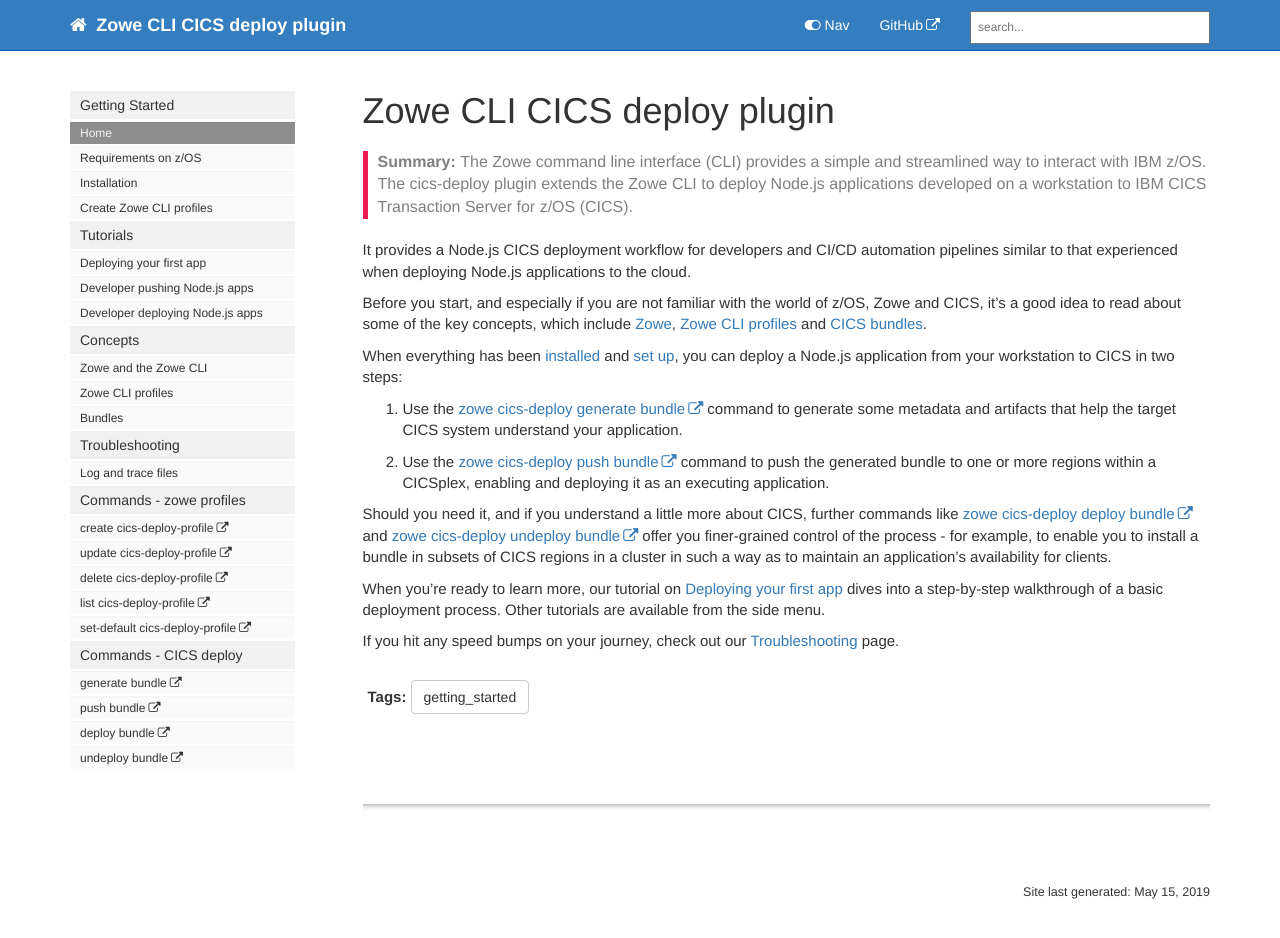
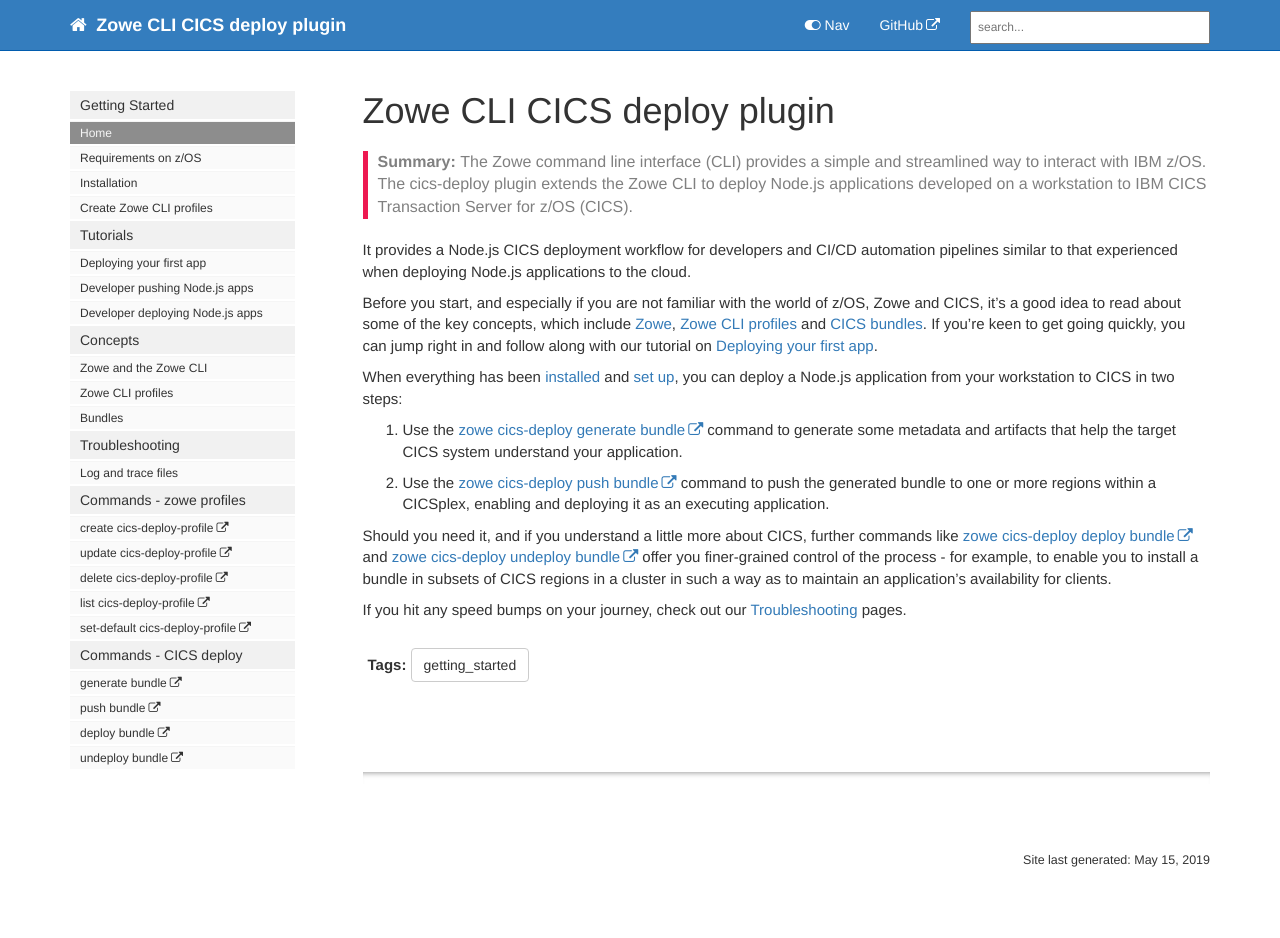
Before and after one commit to IBM/zowe-cli-cics-deploy-plugin, a Jekyll site: the page built from docs/pages/cdp/cdp-Home.md, in a window 1280 px wide and 962 px high. Shown: the top 938 px of the window. Built offline with Jekyll 4.4.1, drawn with Linux system fonts in a browser that asks for light colours; nearby versions of some CDN libraries; comment, search, counter and statistics services are not loaded.

Commit message:
Moved reference to tutorial closer to beginning of topic

```diff
--- a/docs/pages/cdp/cdp-Home.md
+++ b/docs/pages/cdp/cdp-Home.md
@@ -10,7 +10,7 @@ folder: cdp
 
 It provides a Node.js CICS deployment workflow for developers and CI/CD automation pipelines similar to that experienced when deploying Node.js applications to the cloud.
 
-Before you start, and especially if you are not familiar with the world of z/OS, Zowe and CICS, it's a good idea to read about some of the key concepts, which include [Zowe](cdp-zowe-and-cli), [Zowe CLI profiles](cdp-zowe-profiles) and [CICS bundles](cdp-cics-bundles).
+Before you start, and especially if you are not familiar with the world of z/OS, Zowe and CICS, it's a good idea to read about some of the key concepts, which include [Zowe](cdp-zowe-and-cli), [Zowe CLI profiles](cdp-zowe-profiles) and [CICS bundles](cdp-cics-bundles). If you're keen to get going quickly, you can jump right in and follow along with our tutorial on [Deploying your first app](cdp-Deploying-your-first-app).
 
 When everything has been [installed](cdp-Installation) and [set up](cdp-Create-Zowe-CLI-profiles), you can deploy a Node.js application from your workstation to CICS in two steps:
 
@@ -19,6 +19,4 @@ When everything has been [installed](cdp-Installation) and [set up](cdp-Create-Z
 
 Should you need it, and if you understand a little more about CICS, further commands like [zowe cics-deploy deploy bundle]({{ site.path_to_generated_docs }}CLIReadme.md#module-deploy) and [zowe cics-deploy undeploy bundle]({{ site.path_to_generated_docs }}CLIReadme.md#module-undeploy) offer you finer-grained control of the process - for example, to enable you to install a bundle in subsets of CICS regions in a cluster in such a way as to maintain an application's availability for clients.
 
-When you're ready to learn more, our tutorial on [Deploying your first app](cdp-Deploying-your-first-app) dives into a step-by-step walkthrough of a basic deployment process. Other tutorials are available from the side menu.
-
-If you hit any speed bumps on your journey, check out our [Troubleshooting](cdp-Troubleshooting-General) page.
+If you hit any speed bumps on your journey, check out our [Troubleshooting](cdp-Troubleshooting-General) pages.
```
